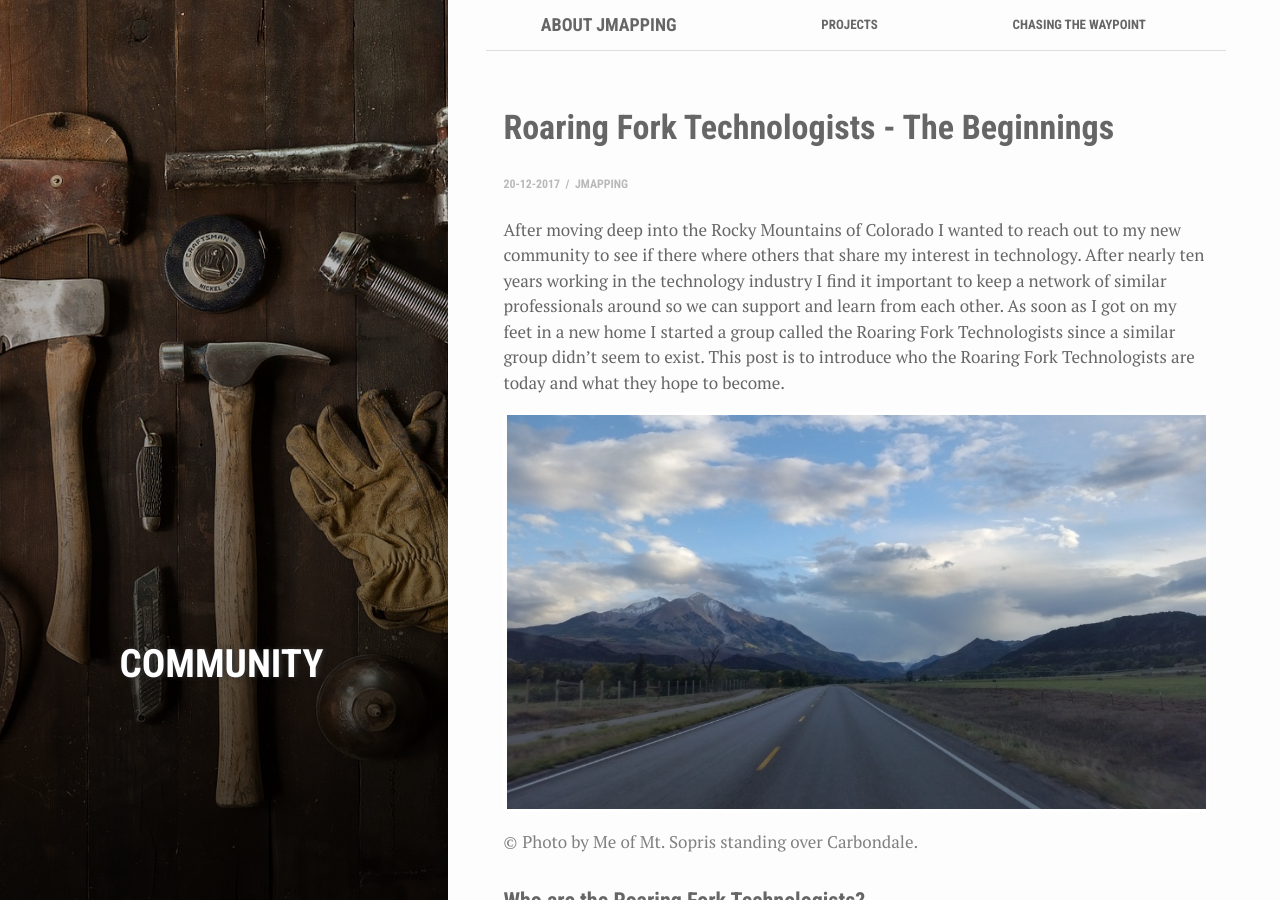
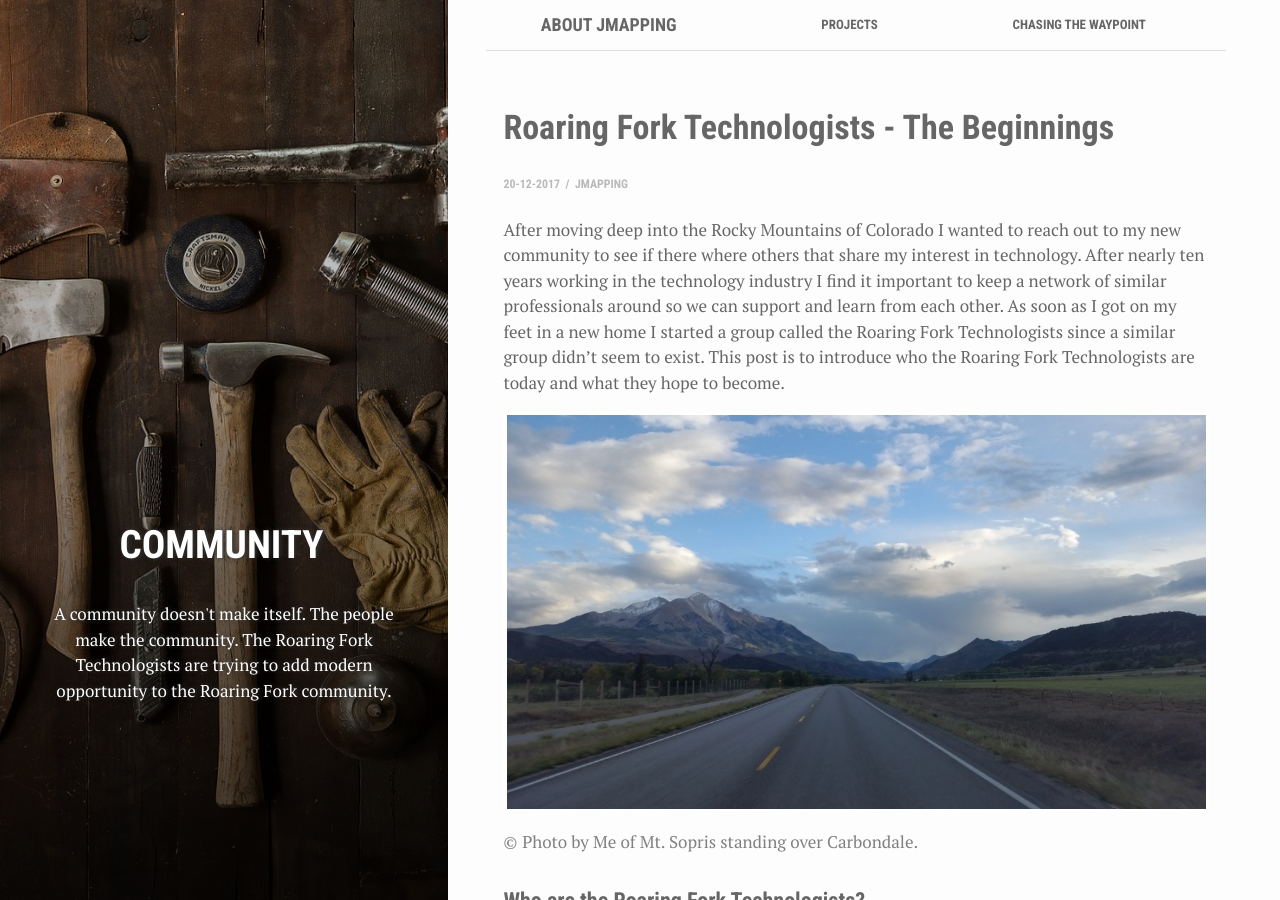
Before and after one commit to justinlewis/jmapping, a Jekyll site: the page built from _posts/2017-12-20-roaring-fork-technologists-beginnings.markdown, in a window 1280 px wide and 900 px high. Built offline with Jekyll 4.4.1, drawn with Linux system fonts in a browser that asks for light colours; nearby versions of some CDN libraries; comment, search, counter and statistics services are not loaded.

Commit message:
new blob post

```diff
--- a/_posts/2017-12-20-roaring-fork-technologists-beginnings.markdown
+++ b/_posts/2017-12-20-roaring-fork-technologists-beginnings.markdown
@@ -3,7 +3,7 @@ bg: "tools.jpg"
 layout: post
 title:  "Roaring Fork Technologists - The Beginnings"
 crawlertitle: "Building a technology community in the Roaring Fork"
-summary: ""
+summary: "A community doesn't make itself. The people make the community. The Roaring Fork Technologists are trying to add modern opportunity to the Roaring Fork community."
 date:   2017-12-20 23:00:00 +0700
 categories: posts
 tags: 'community'
```
Also changed, not shown: 1 other file.
